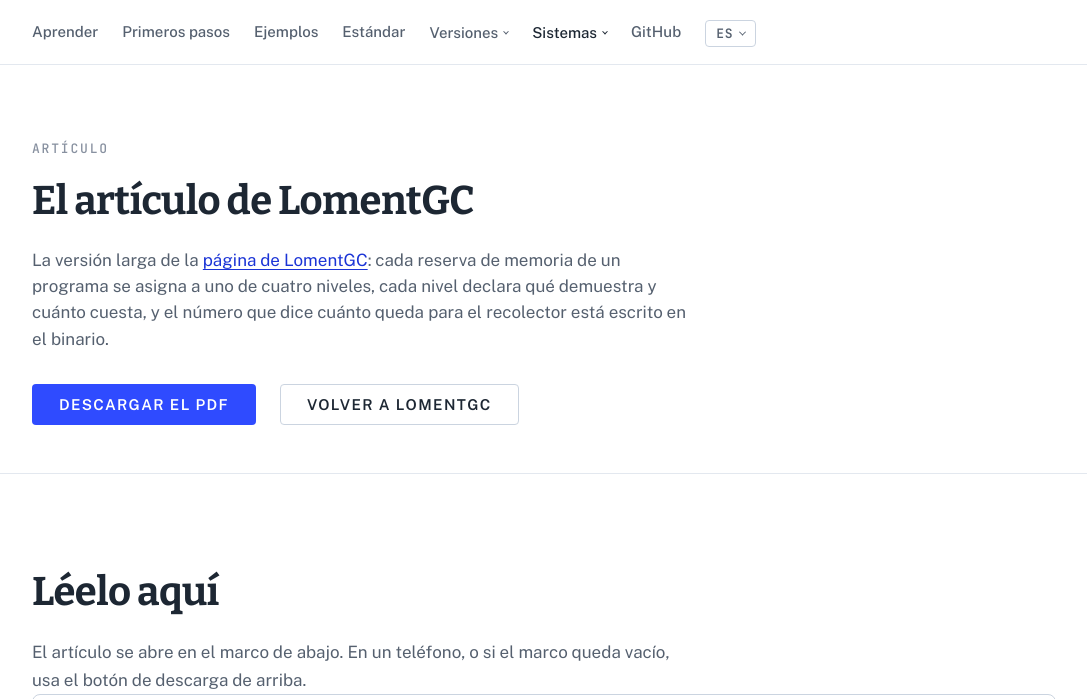
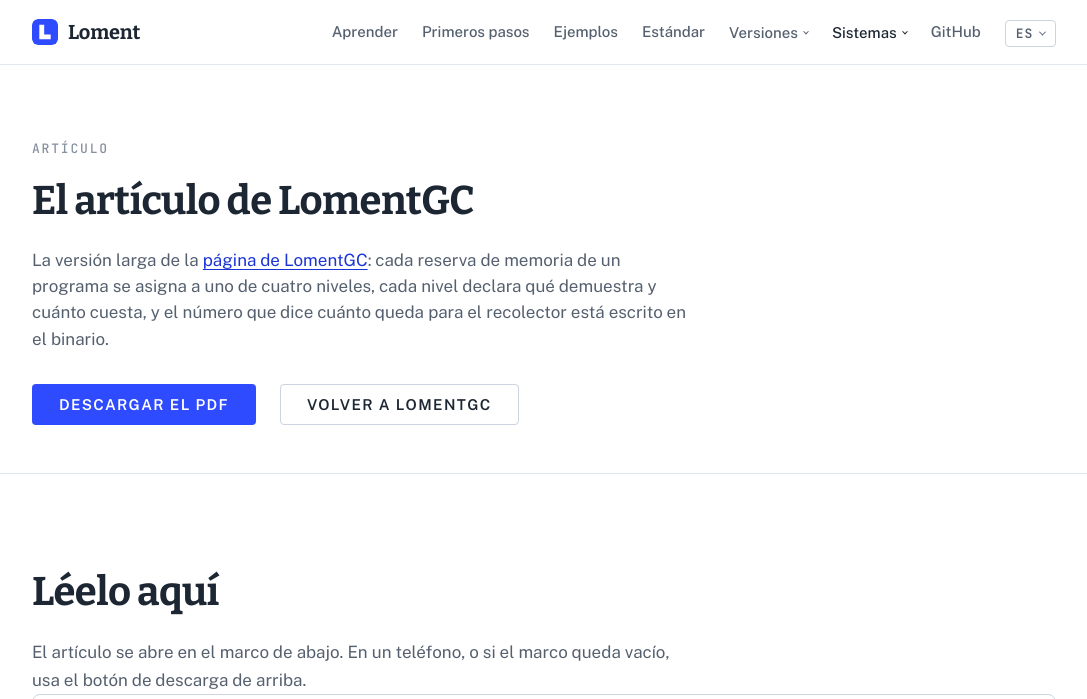
Before and after one commit to FujoJTOP/loment-site, a plain HTML site: page es/lgc-paper.html in a window 1280 px wide. Shown: the top 699 px of the page, without its empty margins (96-1183 px from the left). Drawn offline with nearby package versions, Linux system fonts and the light colour scheme.

Commit message:
论文页补回顶栏的 brand：五张新页原先少了它，顶栏因此没有标志、导航往左挤
我从各语言的 `lgc.html` 里只取了 `<nav>…</nav>`，而 brand（那个 Loment 标 + 回首页的链接）
在它**前面**；`i18n_check --fix` 只管 `</nav>` 之后那一段，管不到它。于是五张新页的顶栏
跟别页不一样 —— 用户截图指出来了。

补法：按语言从各自的 `lgc.html` 里原样搬 brand 块。现在两张页的 `<header>` 只差语言切换器
里的链接（指向同页的其他语言，本来就该不同）。

散文面因为多了 brand 那个词而变 ⇒ `--stamp` 重盖 4 个翻译戳；`i18n_check` 60/60 通过。
这次在浏览器里看过：顶栏与别页一致、LGC 页的按钮在 lede 下面、论文页的 PDF 框渲染出正文。

```diff
--- a/es/lgc-paper.html
+++ b/es/lgc-paper.html
@@ -1,6 +1,6 @@
 <!doctype html>
 <!-- translated-from: lgc-paper.html -->
-<!-- source-sha256: 9af68cff5636ce82548207d7ca071eeac217486c92efe52b8e49becdc3598817 -->
+<!-- source-sha256: 7cde498b7caf7cd347cbcb5da444b1e5932b2a00fc7614854add0a7502662c3f -->
 <html lang="es">
 <head>
 <meta charset="utf-8">
@@ -25,7 +25,14 @@
 
 <header class="bar">
   <div class="wrap">
-<nav>
+    <a class="brand" href="index.html">
+      <svg width="26" height="26" viewBox="0 0 64 64" aria-hidden="true">
+        <rect width="64" height="64" rx="14" fill="#2f4bff"/>
+        <path d="M18 14h12v24h16v12H18z" fill="#fff"/>
+      </svg>
+      Loment
+    </a>
+        <nav>
       <a href="learn.html">Aprender</a>
       <a href="start.html">Primeros pasos</a>
       <a href="examples.html">Ejemplos</a>
```
Also changed, not shown: ja/lgc-paper.html (+9 -2 lines), lgc-paper.html (+8 -1 lines), ru/lgc-paper.html (+9 -2 lines), zh/lgc-paper.html (+9 -2 lines).
